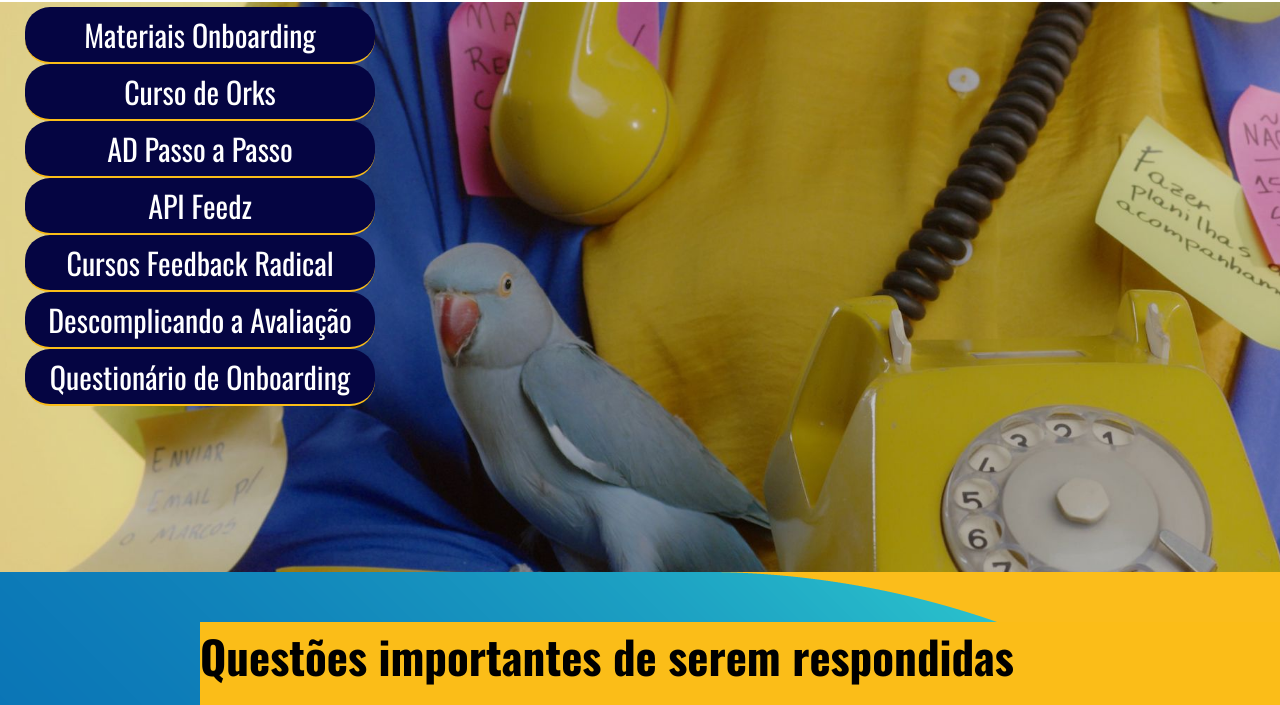
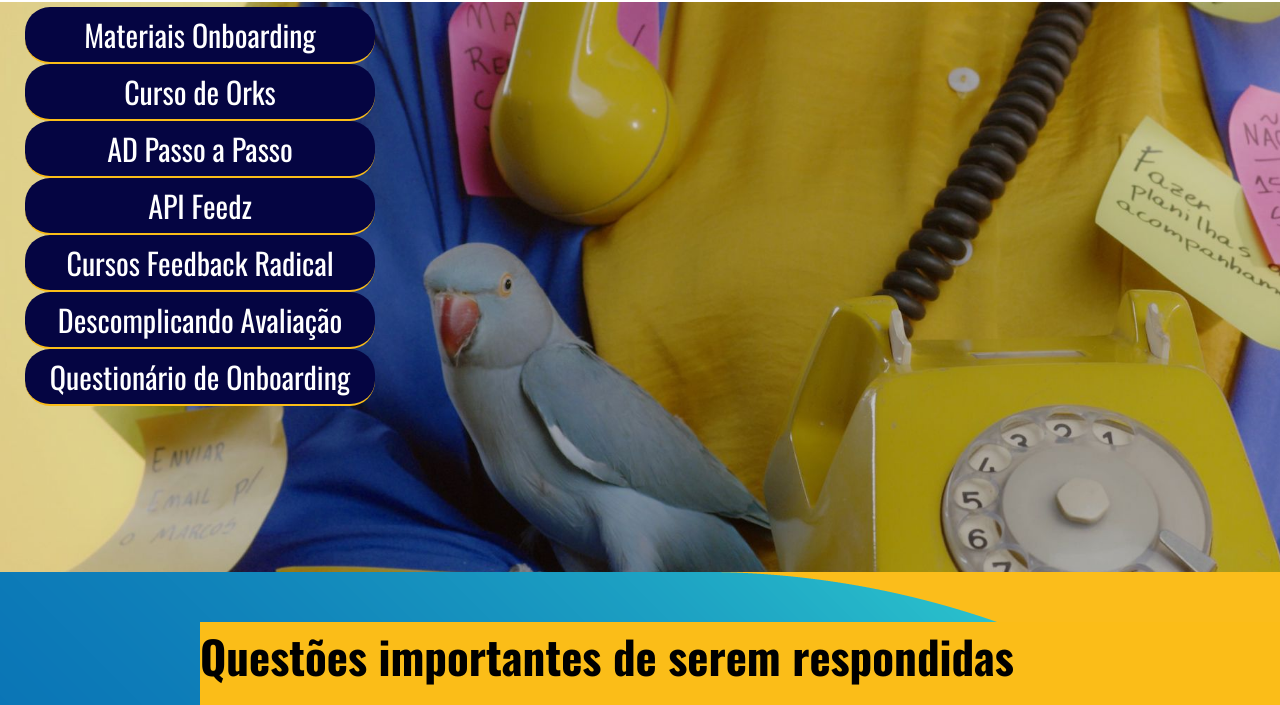
Before and after one commit to UzielSantana/siteprimeirareuniao, a plain HTML site: page index.html in a window 1280 px wide. Shown: the part 78-783 px from the top of the page. Drawn offline with nearby package versions, Linux system fonts and the light colour scheme.

Commit message:
Alteração de um link

```diff
--- a/index.html
+++ b/index.html
@@ -22,7 +22,7 @@
                         <a href="https://docs.google.com/presentation/d/1RhnzjQlVeZtt4I1yzcGNcf_N_i3MsMHovQIK2qR6uY0/edit" target="_blank"><div class="link"> AD Passo a Passo </div></a>
                         <a href="https://docs.feedz.com.br/" target="_blank"><div class="link"> API Feedz </div></a>
                         <a href="https://materiais.feedz.com.br/feedzeduca-masterclass-feedback-radical" target="_blank"><div class="link"> Cursos Feedback Radical </div></a>
-                        <a href="https://materiais.feedz.com.br/feedzeduca-avaliacao-de-desempenho" target="_blank"><div class="link"> Descomplicando a Avaliação </div></a>
+                        <a href="https://materiais.feedz.com.br/feedzeduca-avaliacao-de-desempenho" target="_blank"><div class="link"> Descomplicando Avaliação </div></a>
                         <a href="#form"><div class="link"> Questionário de Onboarding </div></a>
 
                     </nav>
```
